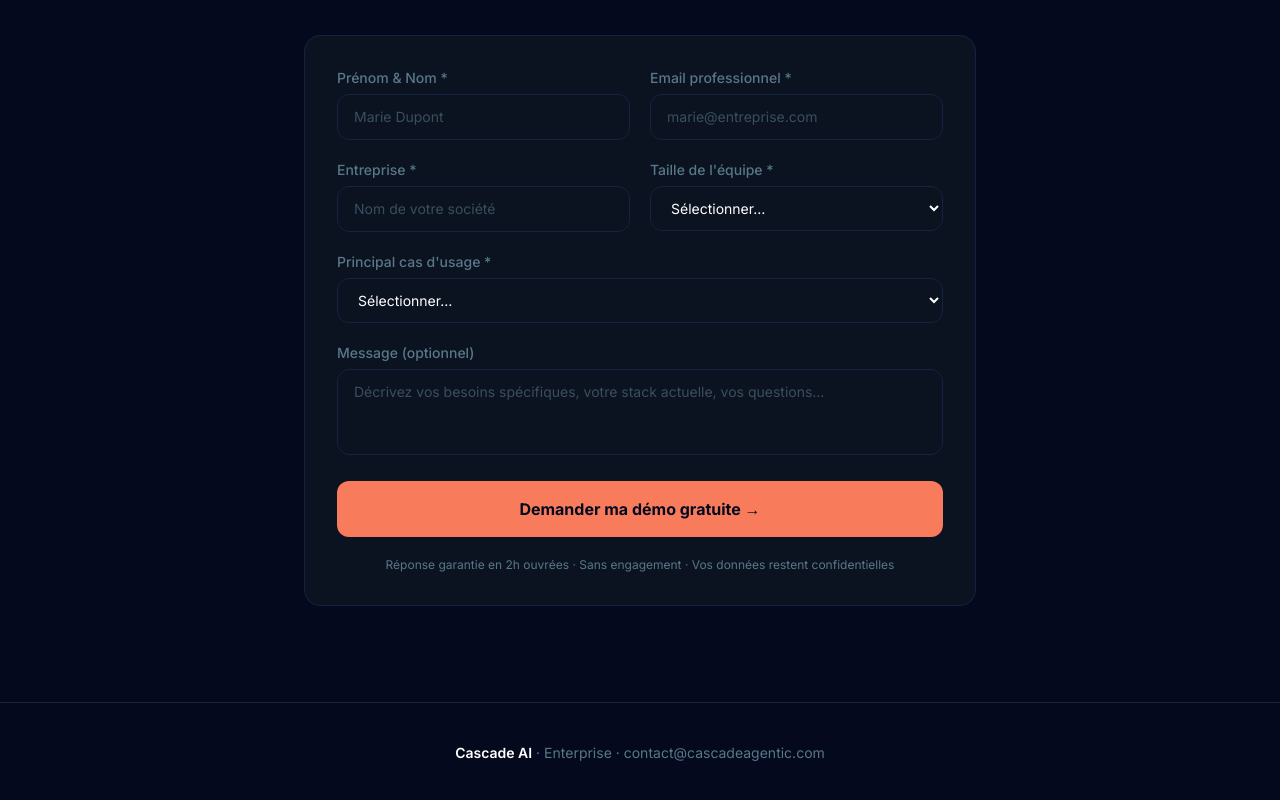
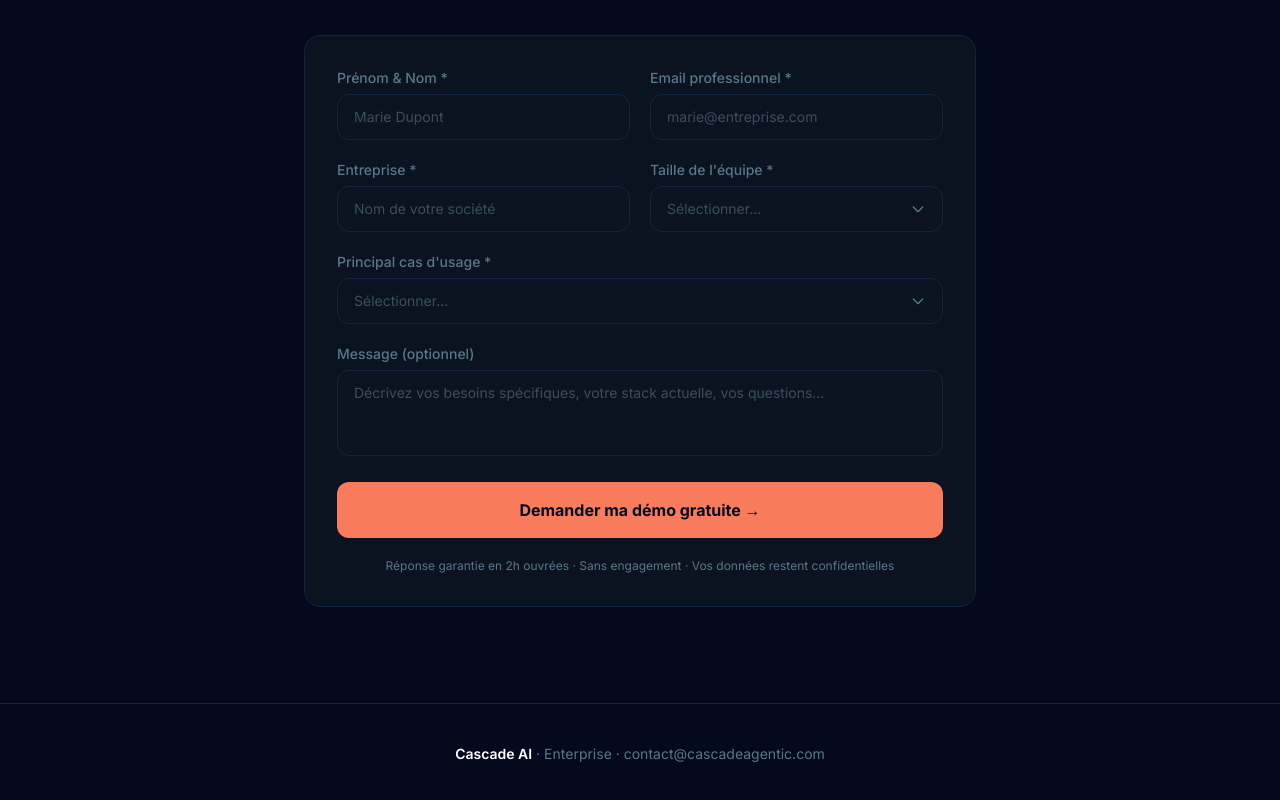
Before and after one commit to oldena/cascade-ai, a Next.js app: page /enterprise in a window 1280 px wide. Shown: the part 3199-3999 px from the top of the page. Built offline with nearby package versions, Linux system fonts and the light colour scheme.

Commit message:
fix: custom dark dropdown replaces native select on enterprise form

```diff
--- a/app/enterprise/EnterpriseContactForm.tsx
+++ b/app/enterprise/EnterpriseContactForm.tsx
@@ -1,6 +1,6 @@
 'use client'
 
-import { useState } from 'react'
+import { useState, useRef, useEffect } from 'react'
 
 const TEAM_SIZES = ['1-5', '6-20', '21-100', '100+']
 const USE_CASES = [
@@ -14,6 +14,51 @@ const USE_CASES = [
 
 type State = 'idle' | 'loading' | 'success' | 'error'
 
+function CustomSelect({ value, onChange, options, placeholder }: {
+  value: string
+  onChange: (v: string) => void
+  options: string[]
+  placeholder: string
+}) {
+  const [open, setOpen] = useState(false)
+  const ref = useRef<HTMLDivElement>(null)
+
+  useEffect(() => {
+    function handleClick(e: MouseEvent) {
+      if (ref.current && !ref.current.contains(e.target as Node)) setOpen(false)
+    }
+    document.addEventListener('mousedown', handleClick)
+    return () => document.removeEventListener('mousedown', handleClick)
+  }, [])
+
+  return (
+    <div ref={ref} className="relative">
+      <button
+        type="button"
+        onClick={() => setOpen((o) => !o)}
+        className="w-full bg-cascade-dark border border-cascade-border text-sm rounded-xl px-4 py-3 focus:outline-none focus:border-cascade-teal transition-colors flex items-center justify-between"
+      >
+        <span className={value ? 'text-white' : 'text-cascade-muted/60'}>{value || placeholder}</span>
+        <svg className={`w-4 h-4 text-cascade-muted transition-transform ${open ? 'rotate-180' : ''}`} fill="none" viewBox="0 0 24 24" stroke="currentColor"><path strokeLinecap="round" strokeLinejoin="round" strokeWidth={2} d="M19 9l-7 7-7-7" /></svg>
+      </button>
+      {open && (
+        <div className="absolute z-50 mt-1 w-full bg-cascade-dark border border-cascade-border rounded-xl overflow-hidden shadow-xl">
+          {options.map((opt) => (
+            <button
+              key={opt}
+              type="button"
+              onClick={() => { onChange(opt); setOpen(false) }}
+              className={`w-full text-left px-4 py-2.5 text-sm transition-colors hover:bg-cascade-surface ${value === opt ? 'text-cascade-teal' : 'text-white'}`}
+            >
+              {opt}
+            </button>
+          ))}
+        </div>
+      )}
+    </div>
+  )
+}
+
 export function EnterpriseContactForm() {
   const [form, setForm] = useState({
     name: '', email: '', company: '', team_size: '', use_case: '', message: '',
@@ -22,12 +67,17 @@ export function EnterpriseContactForm() {
   const [errMsg, setErrMsg] = useState('')
 
   function set(key: keyof typeof form) {
-    return (e: React.ChangeEvent<HTMLInputElement | HTMLTextAreaElement | HTMLSelectElement>) =>
+    return (e: React.ChangeEvent<HTMLInputElement | HTMLTextAreaElement>) =>
       setForm((prev) => ({ ...prev, [key]: e.target.value }))
   }
 
   async function handleSubmit(e: React.FormEvent) {
     e.preventDefault()
+    if (!form.team_size || !form.use_case) {
+      setErrMsg('Veuillez sélectionner la taille de l\'équipe et le cas d\'usage.')
+      setState('error')
+      return
+    }
     setState('loading')
     setErrMsg('')
     try {
@@ -59,7 +109,6 @@ export function EnterpriseContactForm() {
   }
 
   const inputCls = 'w-full bg-cascade-dark border border-cascade-border text-white text-sm rounded-xl px-4 py-3 focus:outline-none focus:border-cascade-teal placeholder:text-cascade-muted/60 transition-colors'
-  const selectStyle = { colorScheme: 'dark' as const }
   const labelCls = 'block text-cascade-muted text-sm font-medium mb-1.5'
 
   return (
@@ -105,19 +154,23 @@ export function EnterpriseContactForm() {
         </div>
         <div>
           <label className={labelCls}>Taille de l&apos;équipe *</label>
-          <select required value={form.team_size} onChange={set('team_size')} className={inputCls} style={selectStyle}>
-            <option value="">Sélectionner…</option>
-            {TEAM_SIZES.map((s) => <option key={s} value={s}>{s} personnes</option>)}
-          </select>
+          <CustomSelect
+            value={form.team_size ? `${form.team_size} personnes` : ''}
+            onChange={(v) => setForm((p) => ({ ...p, team_size: v.replace(' personnes', '') }))}
+            options={TEAM_SIZES.map((s) => `${s} personnes`)}
+            placeholder="Sélectionner…"
+          />
         </div>
       </div>
 
       <div>
         <label className={labelCls}>Principal cas d&apos;usage *</label>
-        <select required value={form.use_case} onChange={set('use_case')} className={inputCls} style={selectStyle}>
-          <option value="">Sélectionner…</option>
-          {USE_CASES.map((u) => <option key={u} value={u}>{u}</option>)}
-        </select>
+        <CustomSelect
+          value={form.use_case}
+          onChange={(v) => setForm((p) => ({ ...p, use_case: v }))}
+          options={USE_CASES}
+          placeholder="Sélectionner…"
+        />
       </div>
 
       <div>
```
